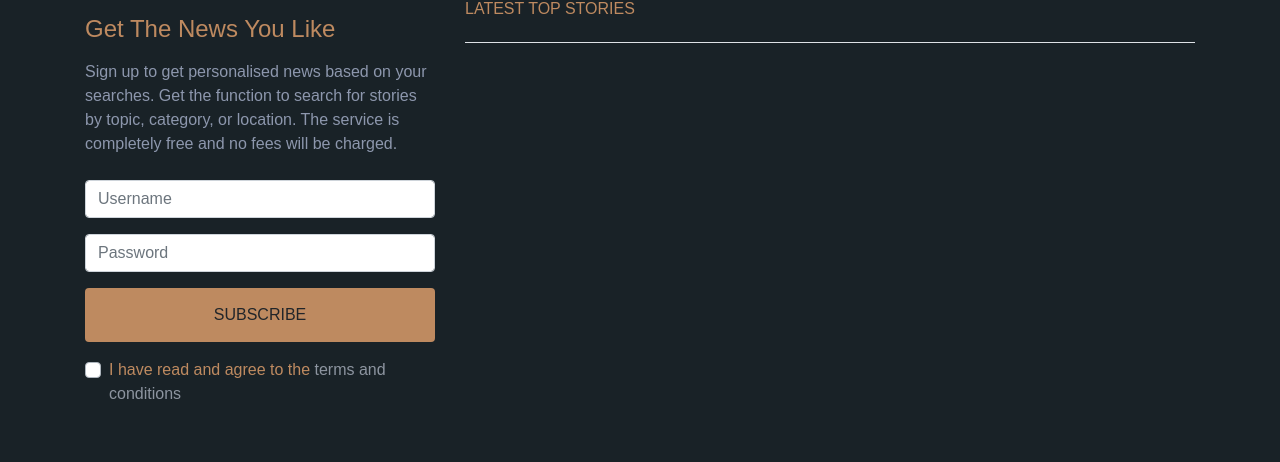
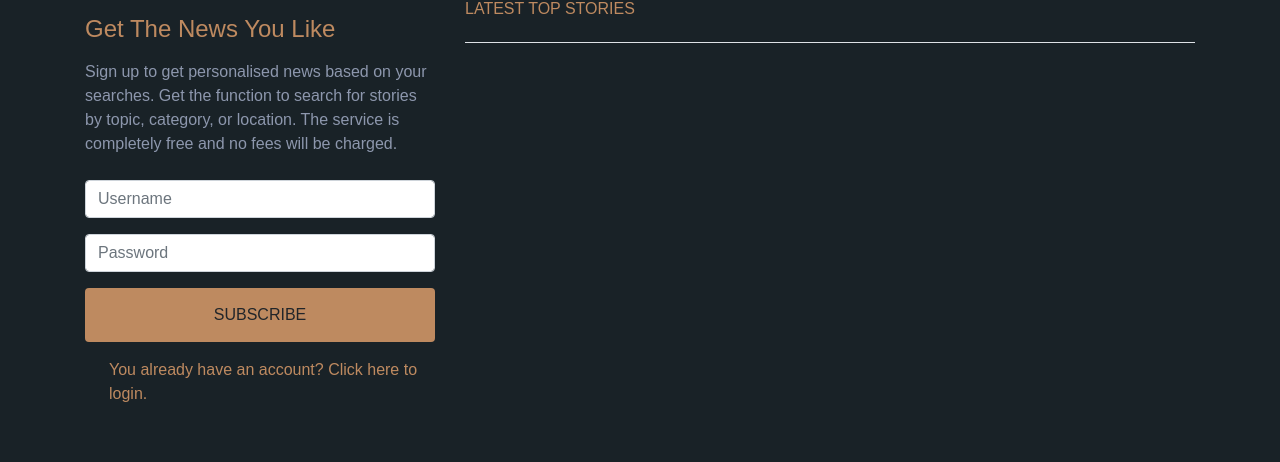
Before and after one commit to tlotlegomgp/news-app, a Django app: page / in a window 1280 px wide. Shown: the part 119-581 px from the top of the page. Run offline with Django 3.2, Linux system fonts and the light colour scheme; data that the repository does not hold is empty; some libraries are stand-ins or nearby versions.

Commit message:
fixed_broken_template

```diff
--- a/index/templates/index/index.html
+++ b/index/templates/index/index.html
@@ -7,7 +7,7 @@
 <div class="newsletter8 py-5">
   <div class="container">
     <div class="row">
-      <div class="col-lg-4">
+      <div class="col-md-4">
         {% if user.is_authenticated %}
         <br>
         <h4 class="my-3" style = "color: #BE8A60;">You are signed in</h4>
@@ -34,15 +34,15 @@
           <div class="form-group">
             <div class="my-1">
               <div class="custom-control custom-checkbox mr-sm-2">
-                <input type="checkbox" class="custom-control-input" id="customControlAutosizing1">
-                <label class="custom-control-label" for="customControlAutosizing1" style = "color: #BE8A60;">I have read and agree to the <a href="#" class="text-decoration-none" style="color: rgb(141, 149, 160)">terms and conditions</a></label>
+                <input type="checkbox" class="custom-control-input">
+                <a href="#" class="already" style="color: #BE8A60;">You already have an account? Click here to login.</a>
               </div>
             </div>
           </div>
         </form>
         {% endif %}
       </div>
-      <div class="col-lg-8 ml-auto">
+      <div class="col-md-8 ml-auto">
       {% if error_report %}
         <div class="media">
           <div class="media-body">
```
Also changed, not shown: db.sqlite3. Lines whose indentation alone changed are shown as unchanged.
